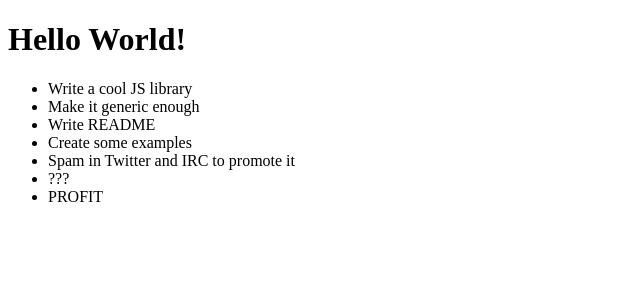
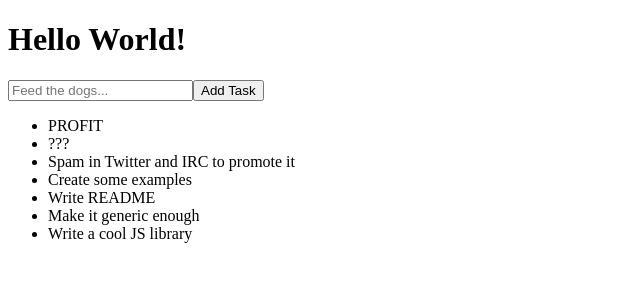
Before and after one commit to cellbesmanos/fm-todo-app, a Vue app: page / in a window 1280 px wide. Shown: the top 300 px of the page, without its empty margins (0-640 px from the left). Built offline with nearby package versions, Linux system fonts and the light colour scheme.

Commit message:
Feat: Add new tasks on submit

```diff
--- a/src/components/TodoList.vue
+++ b/src/components/TodoList.vue
@@ -1,13 +1,23 @@
 <template>
-  <div>
-    <TodoItemList :tasks="sampleData" />
-  </div>
+  <form @submit.prevent="addNewTask">
+    <input
+      v-model.trim="userInput"
+      type="text"
+      placeholder="Feed the dogs..."
+    />
+
+    <button type="submit">Add Task</button>
+  </form>
+
+  <TodoItemList :tasks="reversedList" />
 </template>
 
 <script setup>
+import { ref, computed } from "vue";
 import TodoItemList from "./TodoItemList.vue";
 
-const sampleData = [
+const userInput = ref("");
+const sampleData = ref([
   {
     id: 1,
     task: "Write a cool JS library",
@@ -36,5 +46,15 @@ const sampleData = [
     id: 7,
     task: "PROFIT",
   },
-];
+]);
+const itemsCount = computed(() => sampleData.value.length);
+const reversedList = computed(() => [...sampleData.value].reverse());
+
+function addNewTask() {
+  sampleData.value.push({
+    id: itemsCount + 1,
+    task: userInput.value,
+  });
+  userInput.value = "";
+}
 </script>
```
